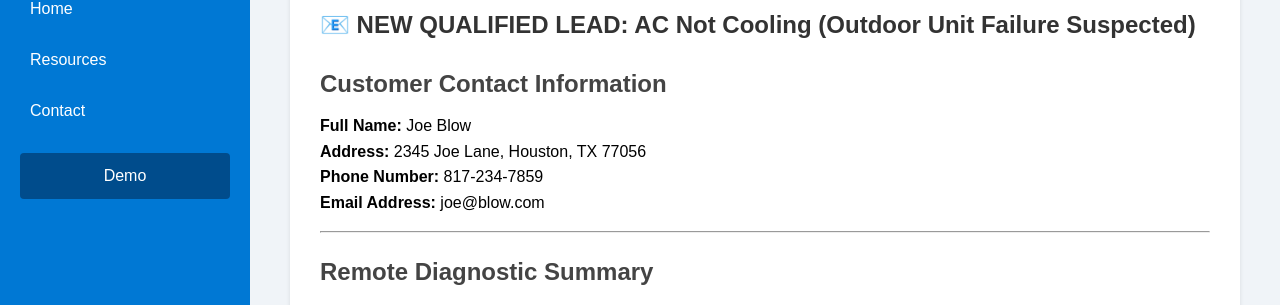
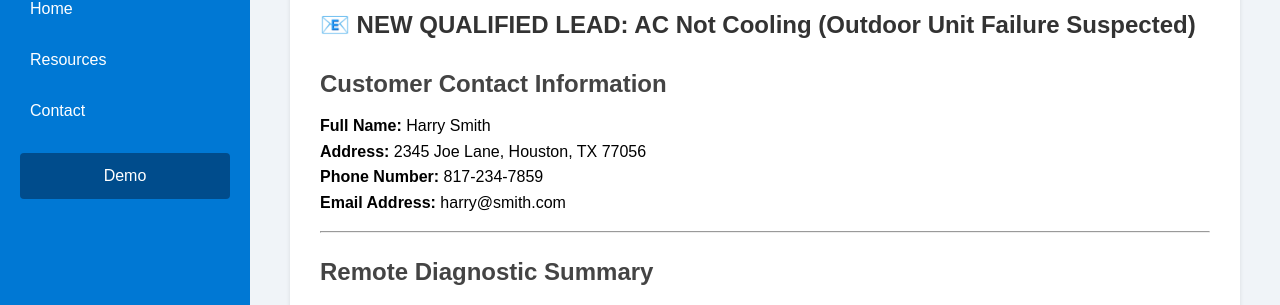
Before and after one commit to vcrsoft/vcrsoft.github.io, a Jekyll site: the page built from _resources/examples/hvac.md, in a window 1280 px wide and 1377 px high. Shown: the part 122-427 px from the top of the window. Built offline with Jekyll 4.4.1, drawn with Linux system fonts in a browser that asks for light colours.

Commit message:
Update hvac.md

```diff
--- a/_resources/examples/hvac.md
+++ b/_resources/examples/hvac.md
@@ -8,10 +8,10 @@ nav_exclude: true
 # 📧 NEW QUALIFIED LEAD: AC Not Cooling (Outdoor Unit Failure Suspected)
 
 ## Customer Contact Information
-**Full Name:** Joe Blow
+**Full Name:** Harry Smith
 **Address:** 2345 Joe Lane, Houston, TX 77056
 **Phone Number:** 817-234-7859
-**Email Address:** joe@blow.com
+**Email Address:** harry@smith.com
 
 ---
 
```
